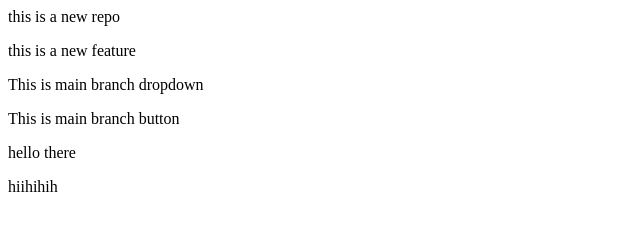
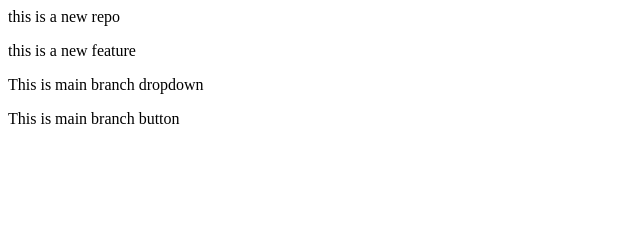
Before and after one commit to Varshitha-P-Keka/local-repo, a plain HTML site: page index.html in a window 1280 px wide. Shown: the whole page, without its empty margins (0-640 px from the left). Drawn offline with Linux system fonts and the light colour scheme.

Commit message:
removed hi hello

```diff
--- a/index.html
+++ b/index.html
@@ -2,5 +2,3 @@
 <p>this is a new feature</p>
 <p>This is main branch dropdown</p>
 <p>This is main branch button</p>
-<p>hello there</p>
-<p>hiihihih</p>
```
